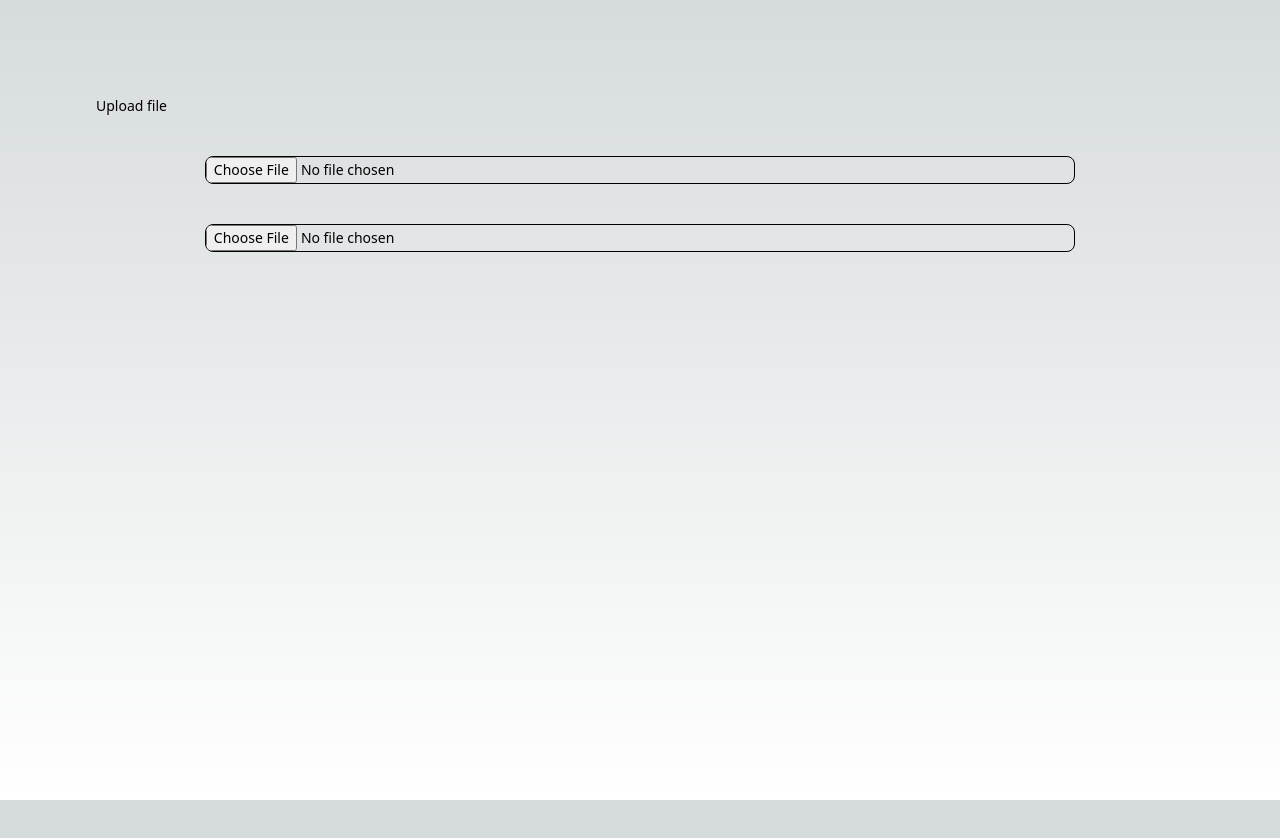
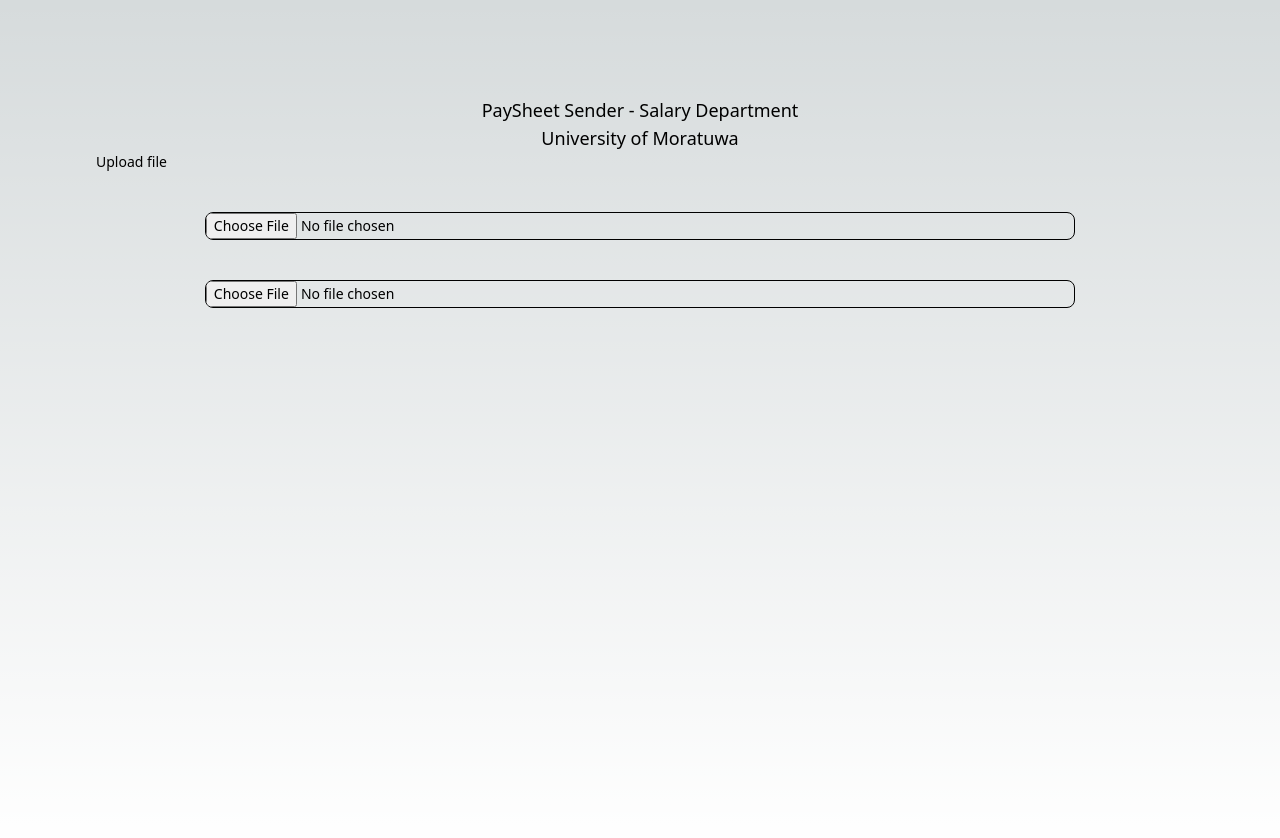
Before and after one commit to lakminagamage/nextjs-basic-app, a Next.js app: page /Emailer in a window 1280 px wide. Shown: the top 838 px of the page. Before the commit the page ends 800 px from the top, so only its background shows below. Built offline with nearby package versions, Linux system fonts and the light colour scheme.

Commit message:
zip handler added

```diff
--- a/pages/Emailer.tsx
+++ b/pages/Emailer.tsx
@@ -1,11 +1,9 @@
 import {useState } from 'react';
 import Papa from 'papaparse';
-import JSZip from "jszip";
-import * as fs from 'fs';
+import { set } from 'firebase/database';
 
 const Emailer = () => {
-    const JsZip = require("jszip")
-
+    var jsZip = require('jszip')
 
     const [csvData, setCsvData] = useState([]);
     const[error, setError] = useState(false);
@@ -19,22 +17,29 @@
             skipEmptyLines: true,
             complete:  (results) => {
               console.log(results.data)
+              setCsvData(results.data);
             },
           });
     }
 
     const handleZIPUpload = (e) => {
+        console.log("zipapp")
+        jsZip.loadAsync(e.target.files[0]).then(function (zip) {
+            console.log("zipapp2")
+            Object.keys(zip.files).forEach(function (filename) {
+                console.log(filename)
 
+            })
+          })
     }
 
 
     return (
         <div className="flex min-h-screen flex-col p-24">
-            {/* <p className="text-center text-lg">PaySheet Sender - Salary Department</p>
-            <p className="text-center text-lg">University of Moratuwa</p> */}
+            <p className="text-center text-lg">PaySheet Sender - Salary Department</p>
+            <p className="text-center text-lg">University of Moratuwa</p>
             <div className="container w-full h-[600px]">
                 <label className="block mb-2 text-sm font-medium text-gray-900 dark:text-white" htmlFor="file_input">Upload file</label>
-                {/* <input onChange={handleFileChange(e)}  className="block w-full text-sm text-gray-900 border border-gray-300 rounded-lg cursor-pointer bg-gray-50 dark:text-gray-400 focus:outline-none dark:bg-gray-700 dark:border-gray-600 dark:placeholder-gray-400" aria-describedby="file_input_help" id="file_input" type="file" /> */}
                 <input
                     type="file"
                     name="file"
```
